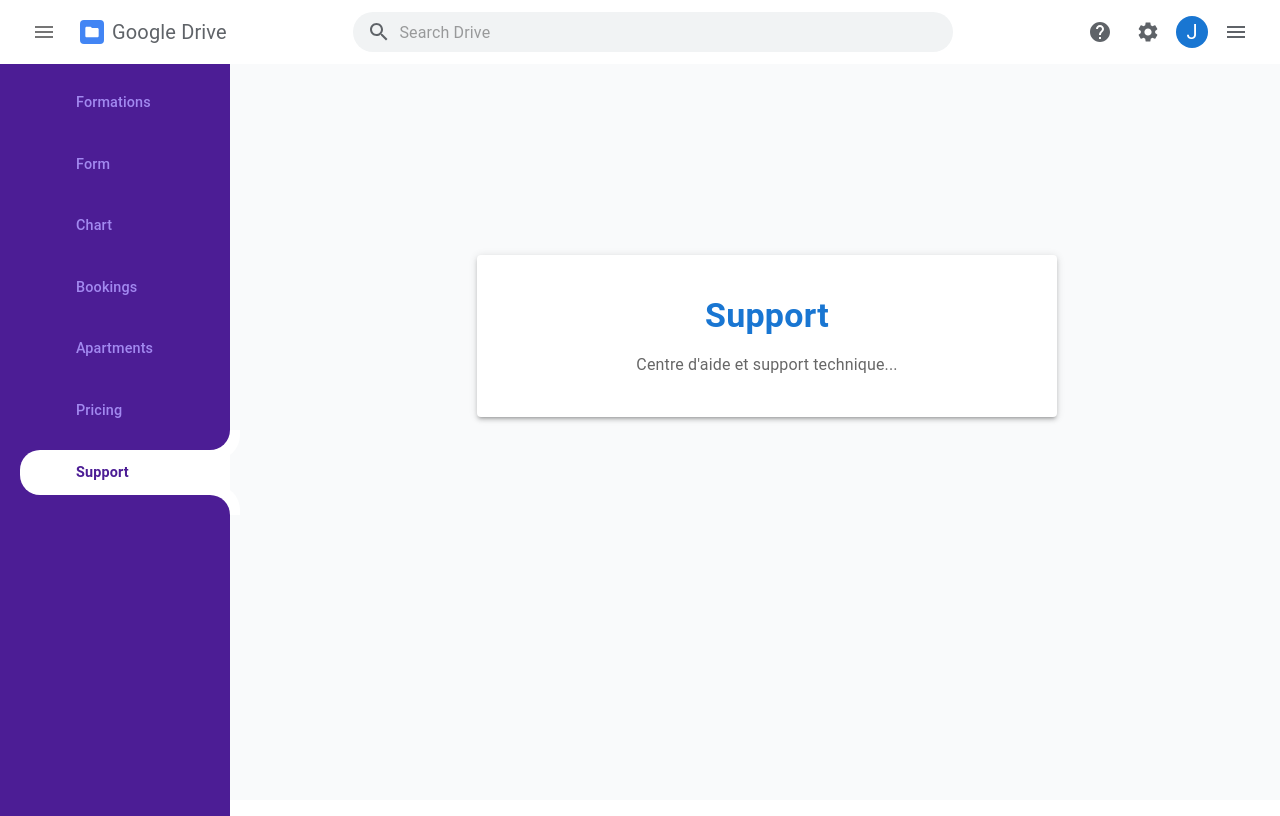
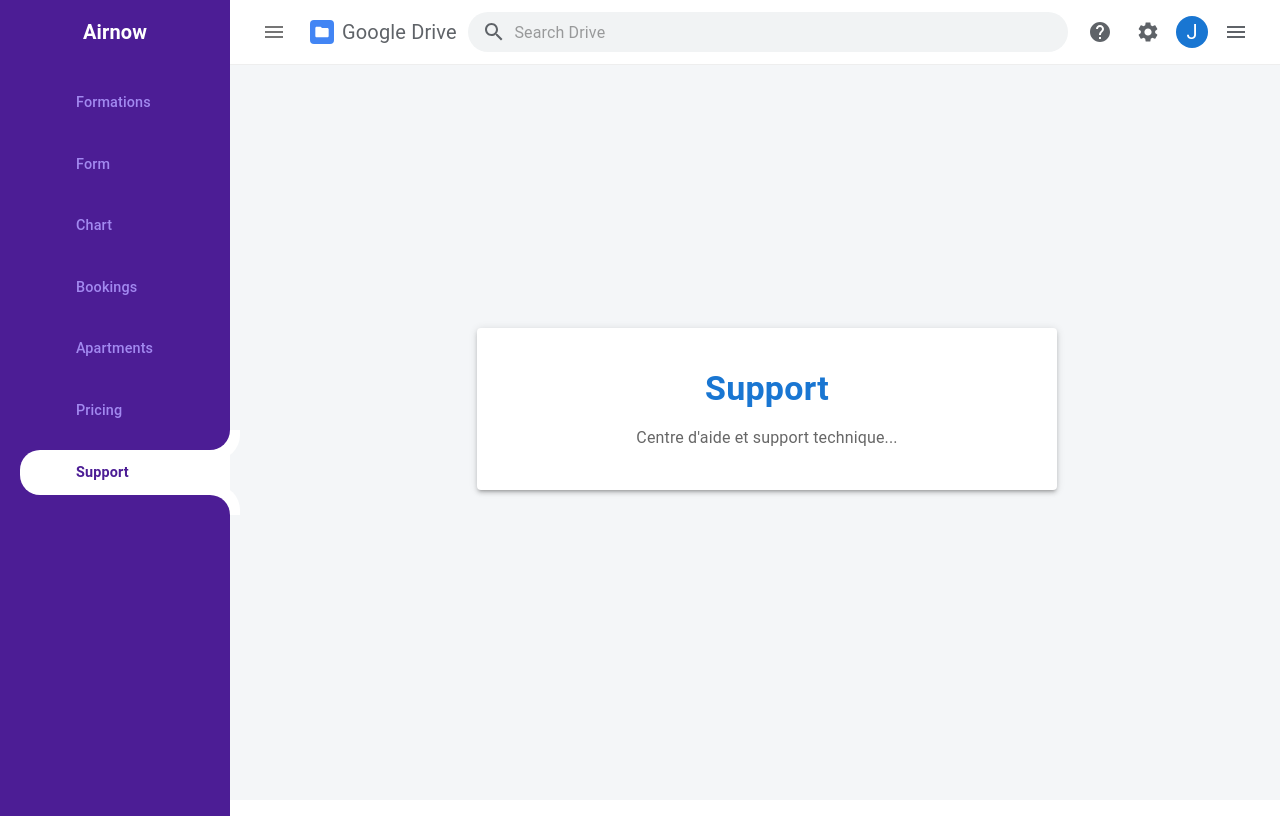
Before and after one commit to 07Manfaily/ncompt, a React (Create React App) app: page /support in a window 1280 px wide. Built offline with nearby package versions, Linux system fonts and the light colour scheme; some icons are missing.

Commit message:
correct sidebar & modal quit confirmation

```diff
--- a/src/App.css
+++ b/src/App.css
@@ -40,24 +40,32 @@
 .app-layout {
   display: flex;
   height: 100vh;
-  background: #f4f8fb;
-  position: relative;
 }
 
-.main-section {
+.app-layout .main-section {
+  flex: 1;
   display: flex;
   flex-direction: column;
-  flex: 1;
   min-width: 0;
-  background: #f9fafb;
-  padding-left: 24px;
-  transition: padding-left 0.3s ease;
+  background: #f4f6f8;
+}
+
+.header-fixed {
+  width: 100%;
+  left: 0;
+  top: 0;
+  right: 0;
+  z-index: 1000;
 }
 
 .content-section {
   flex: 1;
+  padding: 32px 24px 24px 24px;
+
+  min-width: 0;
   overflow-y: auto;
-  padding: 24px;
+  margin-left: 24px;
+  border-radius: 16px;
 }
 
 /* Media queries pour la responsivité */
@@ -91,3 +99,9 @@
     padding: 8px;
   }
 }
+
+.MuiAppBar-root {
+  box-shadow: 0 2px 8px rgba(0,0,0,0.04);
+  border-bottom: 1px solid #eee;
+  background: #fff;
+}
--- a/src/App.js
+++ b/src/App.js
@@ -1,4 +1,4 @@
-import React from 'react';
+import React, { useState } from 'react';
 import { BrowserRouter as Router, Routes, Route, Outlet } from 'react-router-dom';
 import './App.css';
 
@@ -22,17 +22,25 @@ import Form from './pages/form'; // Utilisation du bon formulaire
 import Chart from './pages/chart';
 
 // Le composant de Layout principal qui inclut la Sidebar et le Header
-const AppLayout = () => (
+const AppLayout = () => {
+  const [isSidebarOpen, setIsSidebarOpen] = useState(false);
+
+  const toggleSidebar = () => {
+    setIsSidebarOpen(!isSidebarOpen);
+  };
+
+  return (
     <div className="app-layout">
-    <Side />
+      <Side isSidebarOpen={isSidebarOpen} toggleSidebar={toggleSidebar} />
       <div className="main-section">
-      <Header />
+        <Header toggleSidebar={toggleSidebar} />
         <main className="content-section">
           <Outlet /> {/* Les routes enfants s'afficheront ici */}
         </main>
       </div>
     </div>
   );
+};
 
 function App() {
   return (
--- a/src/components/layouts/header.jsx
+++ b/src/components/layouts/header.jsx
@@ -13,7 +13,7 @@ import {
 
 const Header = () => {
   return (
-    <AppBar position="fixed" sx={{boxShadow: 'none', bgcolor: 'white', color: '#5f6368', zIndex: (theme) => theme.zIndex.drawer + 1 }}>
+    <AppBar position="static" sx={{boxShadow: 'none', bgcolor: 'white', color: '#5f6368', zIndex: (theme) => theme.zIndex.drawer + 1 }}>
     <Toolbar sx={{ justifyContent: 'space-between', minHeight: 64 }}>
       <Box sx={{ display: 'flex', alignItems: 'center', gap: 2 }}>
         <IconButton aria-label="menu">
--- a/src/pages/form.jsx
+++ b/src/pages/form.jsx
@@ -1522,6 +1522,7 @@ const WizardFormModal = ({ open, onClose }) => {
     step5: {},
     step6: {}
   });
+  const [showConfirm, setShowConfirm] = useState(false);
 
   const steps = ['Formation', 'Programme', 'Planning', 'Coûts', 'Participants', 'Sélection par Direction'];
   const totalSteps = steps.length;
@@ -1617,9 +1618,19 @@ const WizardFormModal = ({ open, onClose }) => {
     }
   }, [open]);
 
-  const handleClose = () => {
+  const handleClose = (event, reason) => {
+    if (reason === 'backdropClick' || reason === 'closeButton' || !reason) {
+      setShowConfirm(true);
+    } else {
+      onClose();
+    }
+  };
+
+  const handleConfirmClose = () => {
+    setShowConfirm(false);
     onClose();
   };
+
   const handleRestart = () => {
     setShowSuccess(false);
     setActiveStep(0);
@@ -1662,6 +1673,7 @@ const WizardFormModal = ({ open, onClose }) => {
   const progress = showSuccess ? 100 : ((activeStep + 1) / totalSteps) * 100;
 
   return (
+    <>
       <Dialog
         open={open}
         onClose={handleClose}
@@ -1690,7 +1702,7 @@ const WizardFormModal = ({ open, onClose }) => {
           <Typography variant="h5" fontWeight="bold">
             {showSuccess ? 'Formation Créée !' : `Création de Formation - Étape ${activeStep + 1}/${totalSteps}`}
           </Typography>
-          <IconButton onClick={handleClose} sx={{ color: 'white' }}>
+          <IconButton onClick={() => handleClose(null, 'closeButton')} sx={{ color: 'white' }}>
             <Close />
           </IconButton>
         </DialogTitle>
@@ -1820,7 +1832,18 @@ const WizardFormModal = ({ open, onClose }) => {
           </DialogActions>
         )}
       </Dialog>
-
+      {/* Dialog de confirmation */}
+      <Dialog open={showConfirm} onClose={() => setShowConfirm(false)}>
+        <DialogTitle>Confirmation</DialogTitle>
+        <DialogContent>
+          Voulez-vous vraiment quitter le formulaire ? Les modifications seront perdues.
+        </DialogContent>
+        <DialogActions>
+          <Button onClick={() => setShowConfirm(false)}>Annuler</Button>
+          <Button onClick={handleConfirmClose} color="error">Quitter</Button>
+        </DialogActions>
+      </Dialog>
+    </>
   );
 };
 
--- a/src/pages/side2.jsx
+++ b/src/pages/side2.jsx
@@ -8,6 +8,7 @@ import {
   ListItemIcon,
   ListItemText,
   Typography,
+  Collapse,
 } from "@mui/material";
 import LocalOfferIcon from '@mui/icons-material/LocalOffer';
 import SupportAgentIcon from '@mui/icons-material/SupportAgent';
@@ -15,6 +16,8 @@ import CalendarMonthIcon from '@mui/icons-material/CalendarMonth';
 import ApartmentIcon from '@mui/icons-material/Apartment';
 import BarChartIcon from '@mui/icons-material/BarChart';
 import HomeIcon from '@mui/icons-material/Home';
+import ExpandLess from '@mui/icons-material/ExpandLess';
+import ExpandMore from '@mui/icons-material/ExpandMore';
 
 const sections = [
   {
@@ -38,20 +41,13 @@ const sections = [
 export default function Sidebar() {
   const navigate = useNavigate();
   const location = useLocation();
-  const [selected, setSelected] = useState(() => {
-    // Déterminer l'élément sélectionné basé sur l'URL actuelle
-    const currentSection = sections.find(section =>
-      section.path === location.pathname ||
-      (section.subItems && section.subItems.some(subItem => subItem.path === location.pathname))
-    );
-    return currentSection ? currentSection.text : "Formations";
-  });
+  const [expanded, setExpanded] = useState({});
 
-  const handleItemClick = (section) => {
-    setSelected(section.text);
-    if (section.path) {
-      navigate(section.path);
-    }
+  const handleExpandClick = (sectionText) => {
+    setExpanded((prev) => ({
+      ...prev,
+      [sectionText]: !prev[sectionText],
+    }));
   };
 
   const handleSubItemClick = (subItem) => {
@@ -83,15 +79,14 @@ export default function Sidebar() {
 
       <List component="nav" sx={{ p: "0 10px" }}>
         {sections.map((section, idx) => {
-          const isSelected = selected === section.text;
           const isActive = location.pathname === section.path ||
             (section.subItems && section.subItems.some(subItem => subItem.path === location.pathname));
-
+          const hasSubItems = !!section.subItems;
+          const isExpanded = expanded[section.text] || false;
           return (
         <Box key={idx} sx={{ mb: 2 }}>
               <ListItem
                 disablePadding
-                onClick={() => handleItemClick(section)}
                 sx={{
                   position: "relative",
                   my: 0.5,
@@ -127,6 +122,7 @@ export default function Sidebar() {
                 }}
               >
                 <ListItemButton
+                  onClick={hasSubItems ? () => handleExpandClick(section.text) : () => navigate(section.path)}
                   sx={{
                     py: 1,
                     "&:hover": {
@@ -159,11 +155,12 @@ export default function Sidebar() {
                       </Typography>
                     }
                   />
+                  {hasSubItems && (isExpanded ? <ExpandLess /> : <ExpandMore />)}
                 </ListItemButton>
               </ListItem>
-
-              {/* Afficher les sous-éléments si ils existent */}
-              {section.subItems && (isSelected || isActive) && (
+              {/* Sous-menus */}
+              {hasSubItems && (
+                <Collapse in={isExpanded} timeout="auto" unmountOnExit>
                   <List component="div" disablePadding>
                     {section.subItems.map((subItem, subIdx) => {
                       const isSubActive = location.pathname === subItem.path;
@@ -207,6 +204,7 @@ export default function Sidebar() {
                       );
                     })}
                   </List>
+                </Collapse>
               )}
               </Box>
             );
```
Also changed, not shown: src/components/MainLayout.jsx (deleted, +0 -24 lines). Lines whose indentation alone changed are shown as unchanged.
